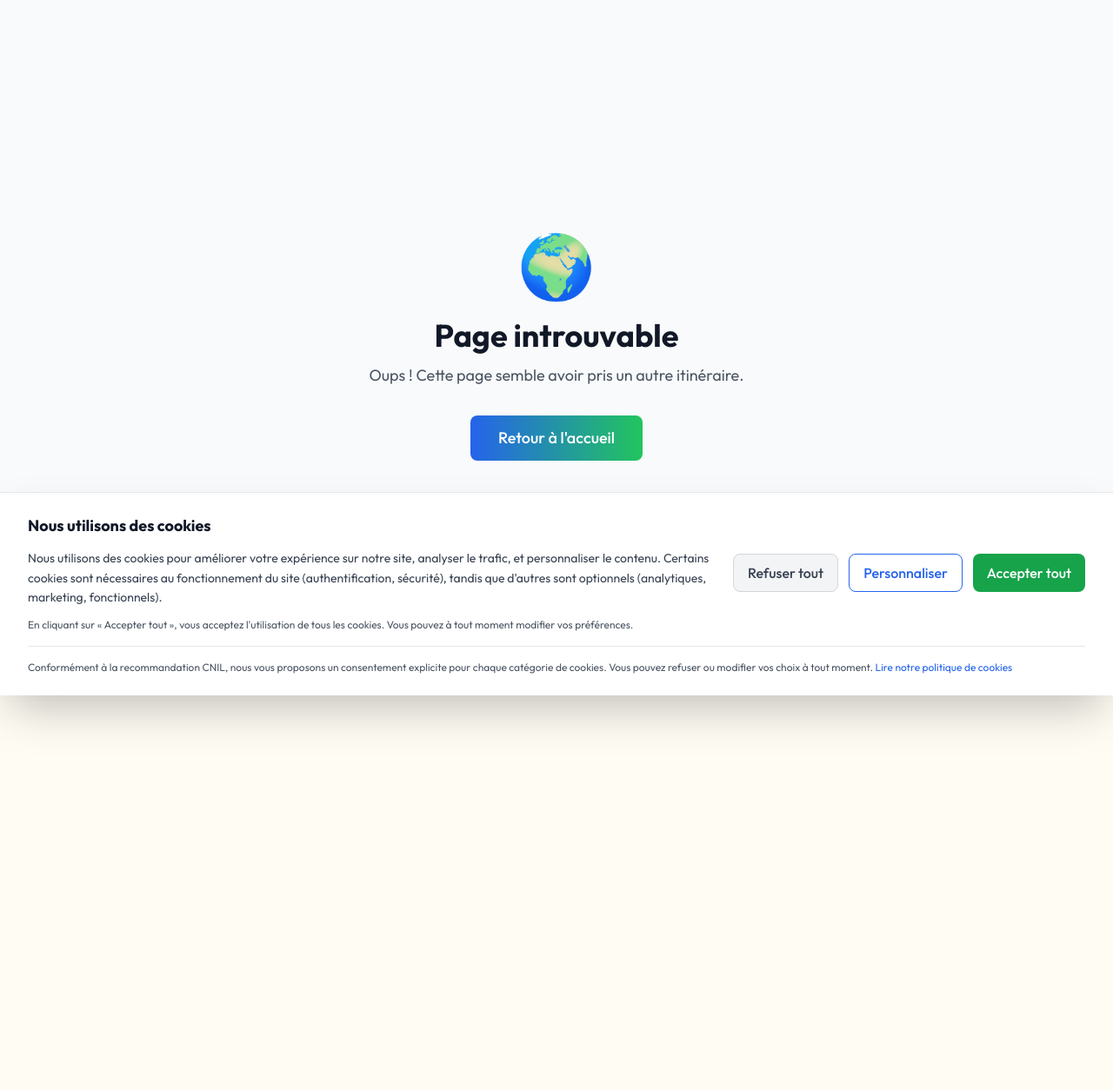
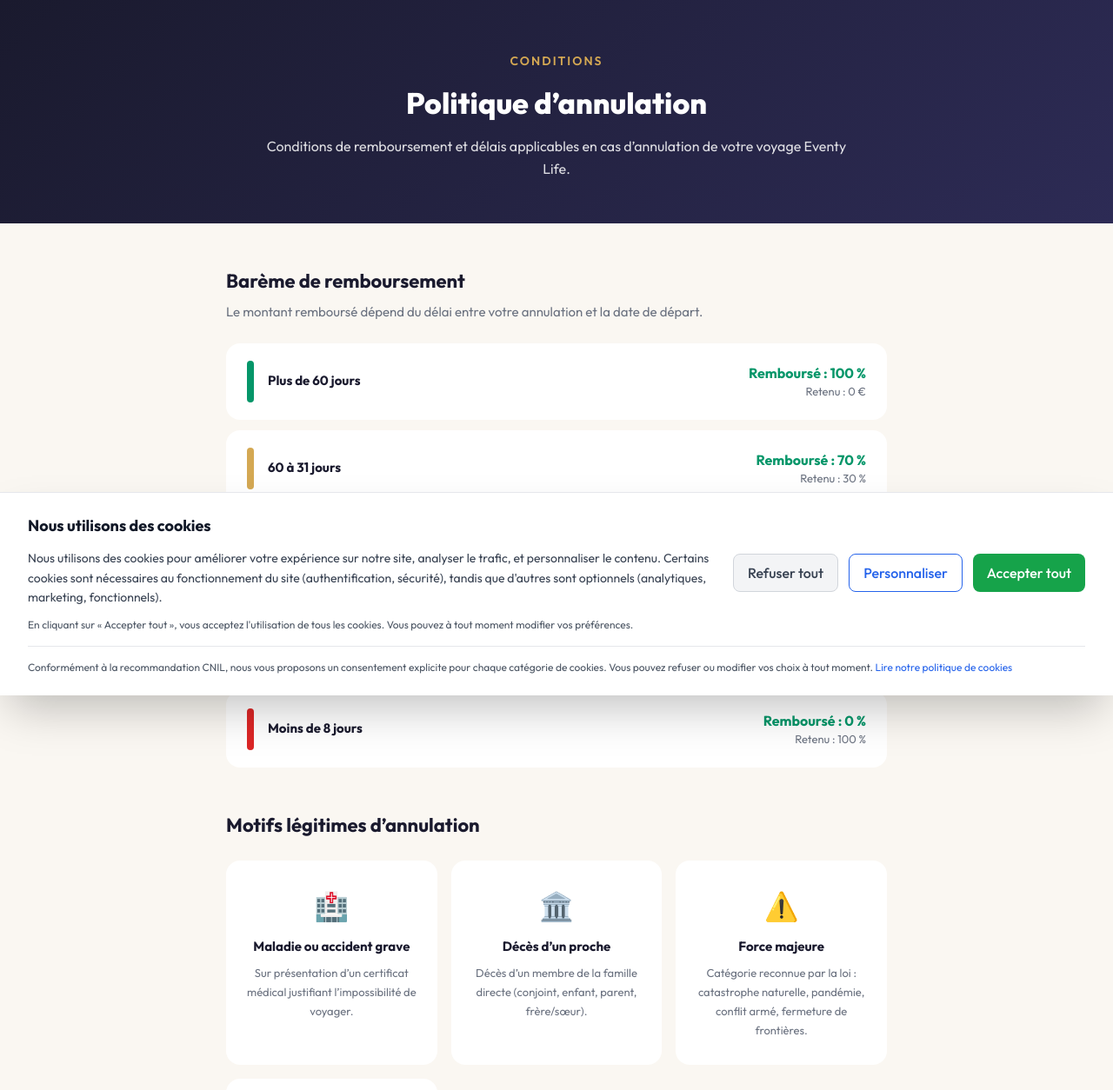
Before and after one commit to eventylife-hub/Eventylife, a Next.js app: page /politique-annulation in a window 1280 px wide. Before the commit this address had no page. Shown: the top 1254 px of the page at 87% size. Before the commit the page ends 800 px from the top, so only its background shows below. Built offline with nearby package versions, Linux system fonts and the light colour scheme.

Commit message:
feat: add politique-annulation page

```diff
--- /dev/null
+++ b/app/(public)/politique-annulation/page.tsx
@@ -0,0 +1,105 @@
+'use client';
+
+const delais = [
+  { periode: "Plus de 60 jours", remboursement: "100 %", retenue: "0 \u20ac", couleur: "#059669" },
+  { periode: "60 \u00e0 31 jours", remboursement: "70 %", retenue: "30 %", couleur: "#D4A853" },
+  { periode: "30 \u00e0 15 jours", remboursement: "50 %", retenue: "50 %", couleur: "#F59E0B" },
+  { periode: "14 \u00e0 8 jours", remboursement: "25 %", retenue: "75 %", couleur: "#C75B39" },
+  { periode: "Moins de 8 jours", remboursement: "0 %", retenue: "100 %", couleur: "#DC2626" },
+];
+
+const motifs = [
+  { icone: "\u{1F3E5}", titre: "Maladie ou accident grave", desc: "Sur pr\u00e9sentation d\u2019un certificat m\u00e9dical justifiant l\u2019impossibilit\u00e9 de voyager." },
+  { icone: "\u{1F3DB}\uFE0F", titre: "D\u00e9c\u00e8s d\u2019un proche", desc: "D\u00e9c\u00e8s d\u2019un membre de la famille directe (conjoint, enfant, parent, fr\u00e8re/s\u0153ur)." },
+  { icone: "\u26A0\uFE0F", titre: "Force majeure", desc: "Cat\u00e9gorie reconnue par la loi : catastrophe naturelle, pand\u00e9mie, conflit arm\u00e9, fermeture de fronti\u00e8res." },
+  { icone: "\u{1F4C4}", titre: "Convocation officielle", desc: "Convocation judiciaire, jury d\u2019assises ou \u00e9v\u00e9nement administratif impr\u00e9visible et imp\u00e9ratif." },
+];
+
+const etapes = [
+  { num: "1", titre: "Demande en ligne", desc: "Connectez-vous \u00e0 votre espace client et acc\u00e9dez \u00e0 la rubrique Mes r\u00e9servations pour initier votre demande d\u2019annulation." },
+  { num: "2", titre: "Justificatifs", desc: "Joignez les pi\u00e8ces justificatives demand\u00e9es selon le motif d\u2019annulation invoqu\u00e9." },
+  { num: "3", titre: "\u00c9tude du dossier", desc: "Notre \u00e9quipe analyse votre demande sous 48h ouvr\u00e9es et vous informe de la d\u00e9cision par email." },
+  { num: "4", titre: "Remboursement", desc: "Le remboursement est effectu\u00e9 sous 14 jours ouvr\u00e9s sur le moyen de paiement utilis\u00e9 lors de la r\u00e9servation." },
+];
+
+export default function PolitiqueAnnulationPage() {
+  return (
+    <div style={{ minHeight: '100vh', background: '#FAF7F2' }}>
+      <div style={{ background: 'linear-gradient(135deg, #1A1A2E 0%, #2D2B55 100%)', padding: '60px 20px 50px', textAlign: 'center' }}>
+        <div style={{ maxWidth: 700, margin: '0 auto' }}>
+          <div style={{ color: '#D4A853', fontSize: 14, fontWeight: 600, letterSpacing: 2, textTransform: 'uppercase', marginBottom: 12 }}>{"Conditions"}</div>
+          <h1 style={{ color: '#FFFFFF', fontSize: 34, fontWeight: 800, marginTop: 0, marginBottom: 12 }}>
+            {"Politique d\u2019annulation"}
+          </h1>
+          <p style={{ color: 'rgba(255,255,255,0.85)', fontSize: 16, lineHeight: 1.6 }}>
+            {"Conditions de remboursement et d\u00e9lais applicables en cas d\u2019annulation de votre voyage Eventy Life."}
+          </p>
+        </div>
+      </div>
+
+      <div style={{ maxWidth: 800, margin: '0 auto', padding: '50px 20px 60px' }}>
+        <h2 style={{ color: '#1A1A2E', fontSize: 22, fontWeight: 700, marginBottom: 8 }}>{"Bar\u00e8me de remboursement"}</h2>
+        <p style={{ color: '#6B7280', fontSize: 15, marginBottom: 24 }}>{"Le montant rembours\u00e9 d\u00e9pend du d\u00e9lai entre votre annulation et la date de d\u00e9part."}</p>
+
+        <div style={{ display: 'flex', flexDirection: 'column', gap: 12, marginBottom: 50 }}>
+          {delais.map(d => (
+            <div key={d.periode} style={{ background: '#FFFFFF', borderRadius: 16, padding: '20px 24px', display: 'flex', alignItems: 'center', gap: 16 }}>
+              <div style={{ width: 8, height: 48, borderRadius: 4, background: d.couleur, flexShrink: 0 }} />
+              <div style={{ flex: 1 }}>
+                <div style={{ color: '#1A1A2E', fontSize: 15, fontWeight: 700 }}>{d.periode}</div>
+              </div>
+              <div style={{ textAlign: 'right' }}>
+                <div style={{ color: '#059669', fontSize: 16, fontWeight: 700 }}>{"Rembours\u00e9 : " + d.remboursement}</div>
+                <div style={{ color: '#6B7280', fontSize: 13 }}>{"Retenu : " + d.retenue}</div>
+              </div>
+            </div>
+          ))}
+        </div>
+
+        <h2 style={{ color: '#1A1A2E', fontSize: 22, fontWeight: 700, marginBottom: 24 }}>{"Motifs l\u00e9gitimes d\u2019annulation"}</h2>
+        <div style={{ display: 'grid', gridTemplateColumns: 'repeat(auto-fit, minmax(220px, 1fr))', gap: 16, marginBottom: 50 }}>
+          {motifs.map(m => (
+            <div key={m.titre} style={{ background: '#FFFFFF', borderRadius: 16, padding: '28px 20px', textAlign: 'center' }}>
+              <div style={{ fontSize: 32, marginBottom: 12 }}>{m.icone}</div>
+              <div style={{ color: '#1A1A2E', fontSize: 15, fontWeight: 700, marginBottom: 8 }}>{m.titre}</div>
+              <p style={{ color: '#6B7280', fontSize: 13, lineHeight: 1.7, margin: 0 }}>{m.desc}</p>
+            </div>
+          ))}
+        </div>
+
+        <div style={{ background: 'linear-gradient(135deg, #1A1A2E, #2D2B55)', borderRadius: 16, padding: '32px 28px', marginBottom: 50 }}>
+          <div style={{ color: '#D4A853', fontSize: 14, fontWeight: 600, letterSpacing: 1, textTransform: 'uppercase', marginBottom: 8 }}>{"Bon \u00e0 savoir"}</div>
+          <p style={{ color: 'rgba(255,255,255,0.85)', fontSize: 14, lineHeight: 1.8, margin: 0 }}>
+            {"Si vous avez souscrit l\u2019assurance annulation Eventy Life lors de votre r\u00e9servation, vous b\u00e9n\u00e9ficiez d\u2019un remboursement \u00e0 100 % pour tous les motifs l\u00e9gitimes list\u00e9s ci-dessus, quel que soit le d\u00e9lai d\u2019annulation. L\u2019assurance couvre \u00e9galement les frais de modification de dates ou de destination."}
+          </p>
+        </div>
+
+        <h2 style={{ color: '#1A1A2E', fontSize: 22, fontWeight: 700, textAlign: 'center', marginBottom: 8 }}>{"Proc\u00e9dure d\u2019annulation"}</h2>
+        <p style={{ color: '#6B7280', fontSize: 15, textAlign: 'center', marginBottom: 32 }}>{"Les \u00e9tapes pour annuler votre r\u00e9servation"}</p>
+
+        <div style={{ display: 'flex', flexDirection: 'column', gap: 16, marginBottom: 50 }}>
+          {etapes.map(e => (
+            <div key={e.num} style={{ display: 'flex', gap: 20, alignItems: 'center', background: '#FFFFFF', borderRadius: 16, padding: '24px 28px' }}>
+              <div style={{ width: 48, height: 48, borderRadius: '50%', background: 'linear-gradient(135deg, #1A1A2E, #2D2B55)', color: '#D4A853', display: 'flex', alignItems: 'center', justifyContent: 'center', fontSize: 20, fontWeight: 800, flexShrink: 0 }}>{e.num}</div>
+              <div>
+                <div style={{ color: '#1A1A2E', fontSize: 16, fontWeight: 700, marginBottom: 4 }}>{e.titre}</div>
+                <p style={{ color: '#6B7280', fontSize: 14, lineHeight: 1.6, margin: 0 }}>{e.desc}</p>
+              </div>
+            </div>
+          ))}
+        </div>
+
+        <div style={{ background: '#FFFFFF', borderRadius: 16, padding: '28px 24px', marginBottom: 24 }}>
+          <h3 style={{ color: '#1A1A2E', fontSize: 16, fontWeight: 700, marginTop: 0, marginBottom: 12 }}>{"R\u00e9f\u00e9rences l\u00e9gales"}</h3>
+          <p style={{ color: '#6B7280', fontSize: 13, lineHeight: 1.8, margin: 0 }}>
+            {"Articles L211-14 et R211-9 du Code du tourisme. Le voyageur peut r\u00e9silier son contrat avant le d\u00e9but du voyage. L\u2019organisateur peut retenir des frais de r\u00e9siliation ad\u00e9quats et justifiables. En cas de circonstances exceptionnelles et in\u00e9vitables, le voyageur a droit au remboursement int\u00e9gral sans frais (article L211-14 II du Code du tourisme)."}
+          </p>
+        </div>
+
+        <p style={{ color: '#9CA3AF', fontSize: 12, textAlign: 'center' }}>
+          {"Derni\u00e8re mise \u00e0 jour : 1er mars 2026 \u2014 Version 1.0"}
+        </p>
+      </div>
+    </div>
+  );
+}
```
